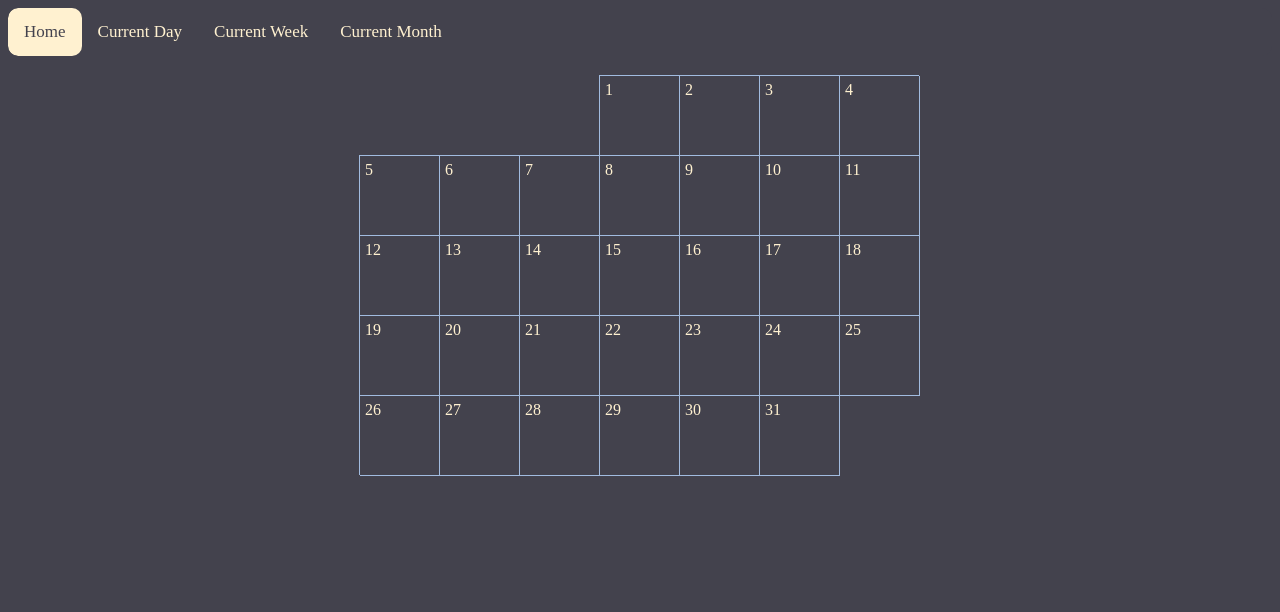
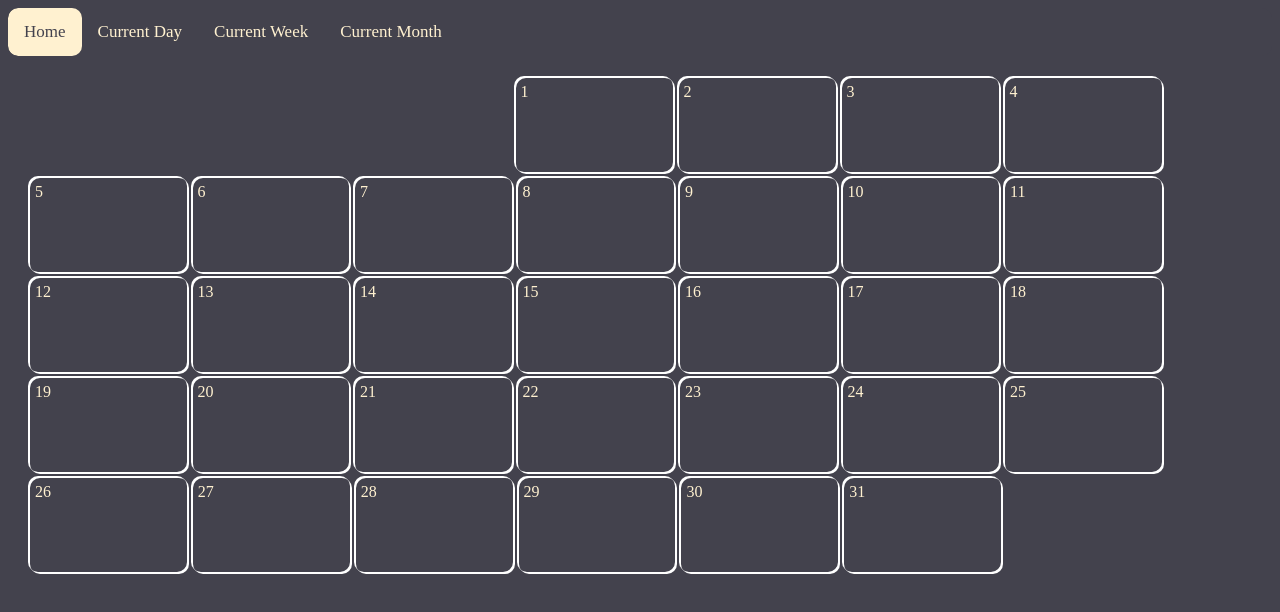
Before and after one commit to Dzolman97/f14-afternoon-devops-lab, a website: page public/index.html in a window 1280 px wide. Drawn offline with Linux system fonts and the light colour scheme.

Commit message:
more style done

```diff
--- a/public/styles.css
+++ b/public/styles.css
@@ -36,6 +36,7 @@ body {
    flex-grow: 1;
    flex-shrink: 1;
    flex-basis: 0;
+   border-radius: 10px;
  }
 
  .week:first-of-type .day:first-of-type {
@@ -47,19 +48,20 @@ body {
  }
 
  .month {
-   max-width: 560px;
-   margin: 20px auto;
+   max-width: 90%;
+   margin: 20px;
  }
 
  .week {
-   height: 80px;
+   height: 100px;
  }
 
  .day {
    color: #FFF1D0;
    padding: 5px;
+   margin: 2px;
    background-color: transparentize(white, 0.30);
    box-shadow:
-     -1px -1px #A2BCE0,
-     inset -1px -1px 0 0 #A2BCE0;
+     -2px -2px #ffffff,
+     inset -2px -2px 0 0 #ffffff;
  }
```
